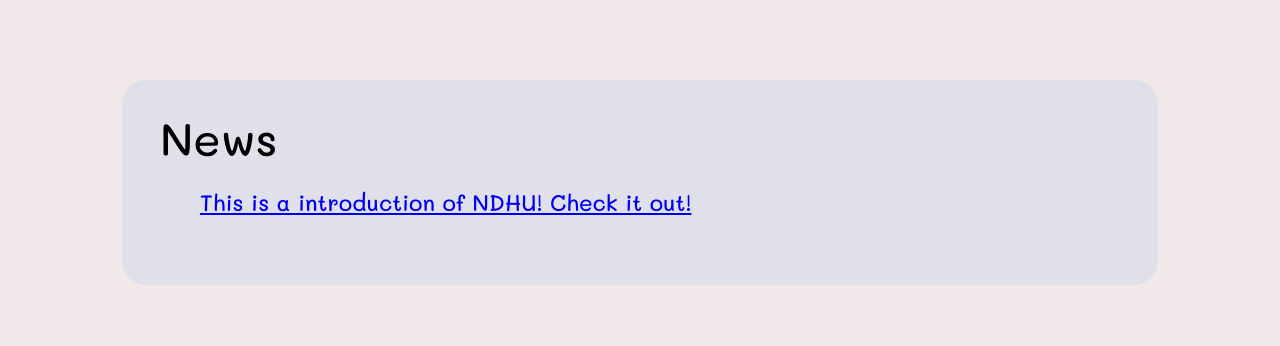
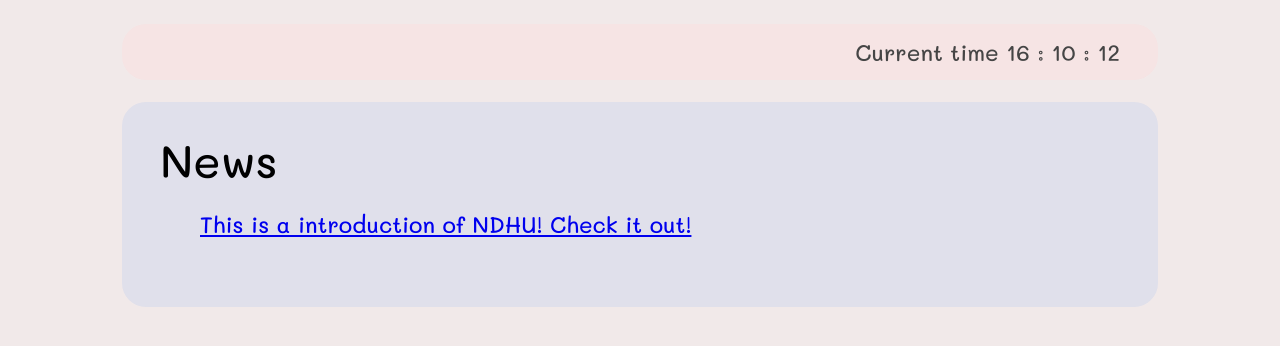
Before and after one commit to michael21910/michael21910.github.io, a PHP site: page / in a window 1280 px wide. Shown: the part 84-430 px from the top of the page. Run offline with PHP 8.4, Linux system fonts and the light colour scheme.

Commit message:
add timer , welcome, javascript.

```diff
--- a/css/style.css
+++ b/css/style.css
@@ -59,6 +59,24 @@ body{
 	text-align: center;
 }
 
+/* timer */
+.timerBox{
+	display: flex;
+	justify-content: center;
+	align-items: center;
+}
+.timerBox p{
+	margin-top: 3vh;
+	padding: 1vw 3vw;
+	width: 75vw;
+	background: rgb(246, 228, 228);
+	border-radius: 24px;
+	font-size: 1.75vw;
+	font-weight: 400;
+	color: rgb(69, 69, 69);
+	text-align: right;
+}
+
 /* News */
 .newsContainer{
 	display: flex;
@@ -68,8 +86,6 @@ body{
 }
 
 .newsContainer div{
-	margin-top: 10vh;
-	margin-bottom: 10vh;
 	padding: 3vw;
 	width: 75vw;
 	background: rgb(224, 224, 235);
--- a/index.html
+++ b/index.html
@@ -7,8 +7,26 @@
 		<link rel="preconnect" href="https://fonts.gstatic.com">
 		<link href="https://fonts.googleapis.com/css2?family=Mali:wght@500&display=swap" rel="stylesheet">
 		<title> homepage </title>
+		<script>
+		function startTime(){
+		  var today = new Date();
+		  var h = today.getHours();
+		  var m = today.getMinutes();
+		  var s = today.getSeconds();
+		  h = checkTime(h);
+		  m = checkTime(m);
+		  s = checkTime(s);
+		  document.getElementById('time').innerHTML =
+		  "Current time " + h + " : " + m + " : " + s;
+		  var t = setTimeout(startTime, 500);
+		}
+		function checkTime(i){
+		  if (i < 10) {i = "0" + i};
+		  return i;
+		}
+		</script>
 	</head>
-	<body>
+	<body onload="startTime()">
 		<!-- navigation bar -->
 		<div>
 			<ul class="navbar">
@@ -19,6 +37,12 @@
 				<li><a href="contact.html">Contact</a></li>
 			</ul>
 		</div>
+
+		<!-- timer -->
+		<div class="timerBox">
+			<p id="time"/>
+		</div>
+		<!-- end of timer -->
 
 		<!-- News -->
 		<div class="newsContainer">
@@ -32,5 +56,6 @@
 			</div>
 		</div>
 		<!-- end of News -->
+
 	</body>
 </html>
```
